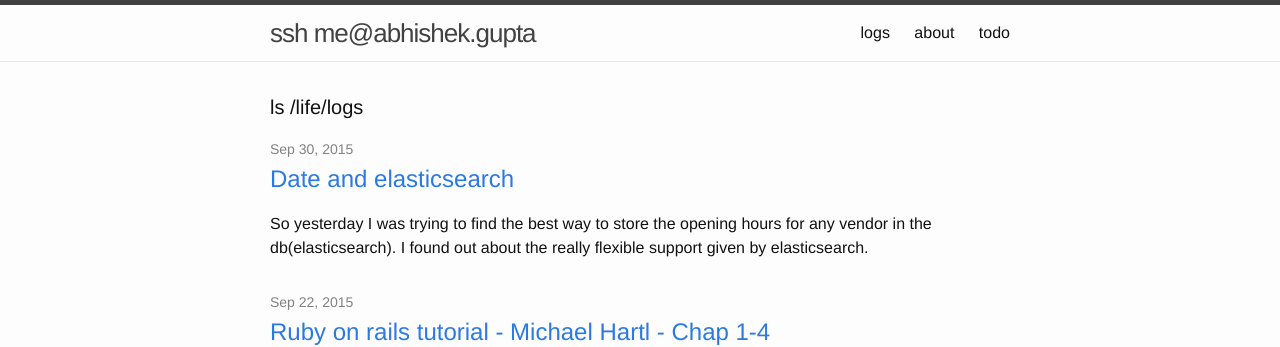
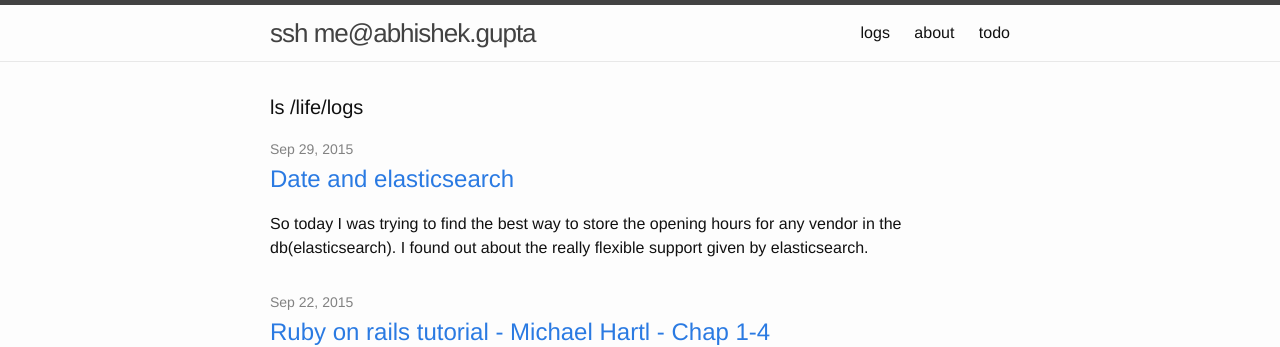
Before and after one commit to knoxxs/knoxxs.github.io, a Jekyll site: the page built from 01-index.html, in a window 1280 px wide and 900 px high. Shown: the top 347 px of the window. Built offline with Jekyll 4.4.1, drawn with Linux system fonts in a browser that asks for light colours; Markdown is read by kramdown in place of the engine named in the settings.

Commit message:
adds date and elasticsearch post: changes data

```diff
--- a/_posts/09/2015-09-30-date-and-elasticsearch.markdown
+++ b/_posts/09/2015-09-29-date-and-elasticsearch.markdown
@@ -1,12 +1,12 @@
 ---
 layout: post
 title:  "Date and elasticsearch"
-date:   2015-09-30 12:42:00
+date:   2015-09-29 12:42:00
 categories: programming elasticsearch
 tags: date time-parsing es range-query
 ---
 
-So yesterday I was trying to find the best way to store the opening hours for any vendor in the db(elasticsearch). I found out about the really flexible support given by elasticsearch.
+So today I was trying to find the best way to store the opening hours for any vendor in the db(elasticsearch). I found out about the really flexible support given by elasticsearch.
 
 
 ## Storing
```
